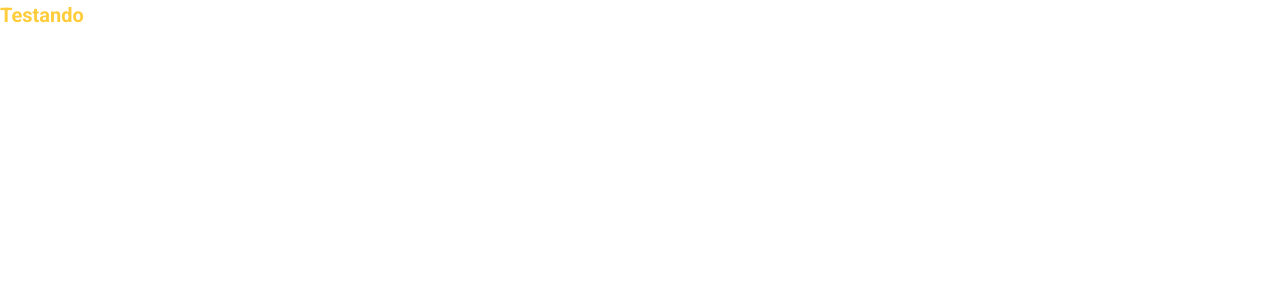
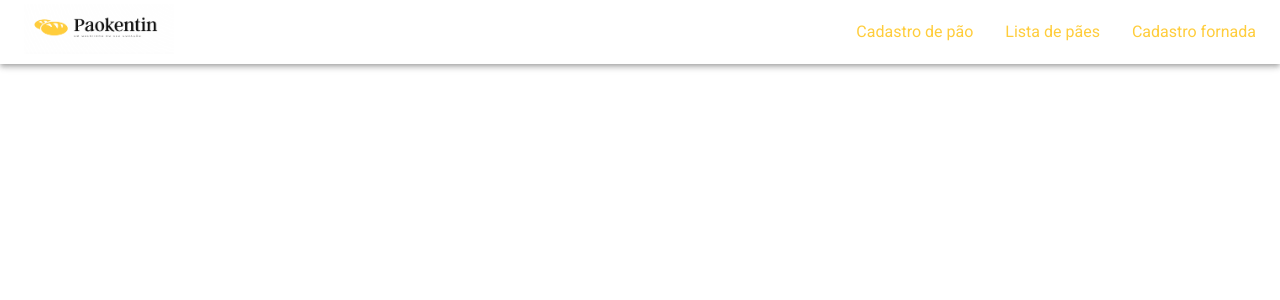
Before and after one commit to filipeabessa/paokentin-frontend, a Next.js app: page / in a window 1280 px wide. Shown: the top 300 px of the page. Built offline with nearby package versions, Linux system fonts and the light colour scheme.

Commit message:
feat(): create basic navbar

```diff
--- a/src/components/Link/index.tsx
+++ b/src/components/Link/index.tsx
@@ -8,8 +8,21 @@ interface CustomLinkProps extends Omit<NextLinkProps, 'passHref'> {
 
 const Link: React.FC<CustomLinkProps> = ({ href, MuiProps, children }) => {
   return (
-    <NextLink href={href} passHref>
-      <MuiLink {...MuiProps}>{children}</MuiLink>
+    <NextLink
+      href={href}
+      passHref
+      style={{
+        textDecoration: 'none',
+      }}
+    >
+      <MuiLink
+        {...MuiProps}
+        sx={{
+          textDecoration: 'none',
+        }}
+      >
+        {children}
+      </MuiLink>
     </NextLink>
   );
 };
--- a/src/components/surfaces/Navbar/index.tsx
+++ b/src/components/surfaces/Navbar/index.tsx
@@ -1,34 +1,56 @@
-import { FC } from 'react';
+import * as React from 'react';
+import AppBar from '@mui/material/AppBar';
+import Toolbar from '@mui/material/Toolbar';
+import Container from '@mui/material/Container';
+import Image from 'next/image'
+import Link from '@/components/Link';
 import Box from '@/components/layout/Box';
-import Link from '../../Link';
-import navLinksProperties from './data';
+import Typography from '@/components/Typography';
 
-const Navbar: FC = () => {
+const pages = ['Cadastro de pão', 'Lista de pães', 'Cadastro fornada'];
+
+function ResponsiveAppBar() {
+
   return (
-    <Box
-      display="flex"
-      gap="20px"
-      alignItems="center"
-      justifyContent="center"
-      background="blue"
-      padding="50px"
-    >
-      {
-        navLinksProperties.map((navLink) => (
+    <AppBar position="static" color="inherit">
+      <Container maxWidth="xl">
+        <Toolbar
+          disableGutters
+          sx={{
+            display: 'flex',
+            justifyContent: 'space-between',
+          }}
+        >
           <Link
-            key={navLink.label}
-            href={navLink.href}
-            MuiProps={{
-              variant: 'h6',
-              color: 'common.white',
-            }}
+            href="/"
           >
-            {navLink.label}
+            <Image
+              src="/paokentin-logo.png"
+              alt="logo"
+              width={150}
+              height={50}
+            />
           </Link>
-        ))
-      }
-    </Box>
-  )
+          <Box
+            display="flex"
+            gap="2rem"
+          >
+            {pages.map((page) => (
+              <Link
+                href={`/${page}`}
+                key={page}
+              >
+                <Typography>
+                  {page}
+                </Typography>
+              </Link>
+            ))}
+
+          </Box>
+
+        </Toolbar>
+      </Container>
+    </AppBar>
+  );
 }
-
-export default Navbar;
+export default ResponsiveAppBar;
--- a/src/pages/index.tsx
+++ b/src/pages/index.tsx
@@ -1,18 +1,11 @@
 import Typography from "@/components/Typography";
 import Box from "@/components/layout/Box";
+import Navbar from "@/components/surfaces/Navbar";
 
 export default function Home() {
   return (
     <>
-      <Typography
-        sx={{
-          fontSize: '20px',
-          fontWeight: 'bold',
-          color: 'primary.main',
-        }}
-      >
-        Testando
-      </Typography>
+      <Navbar />
     </>
   );
 }
```
